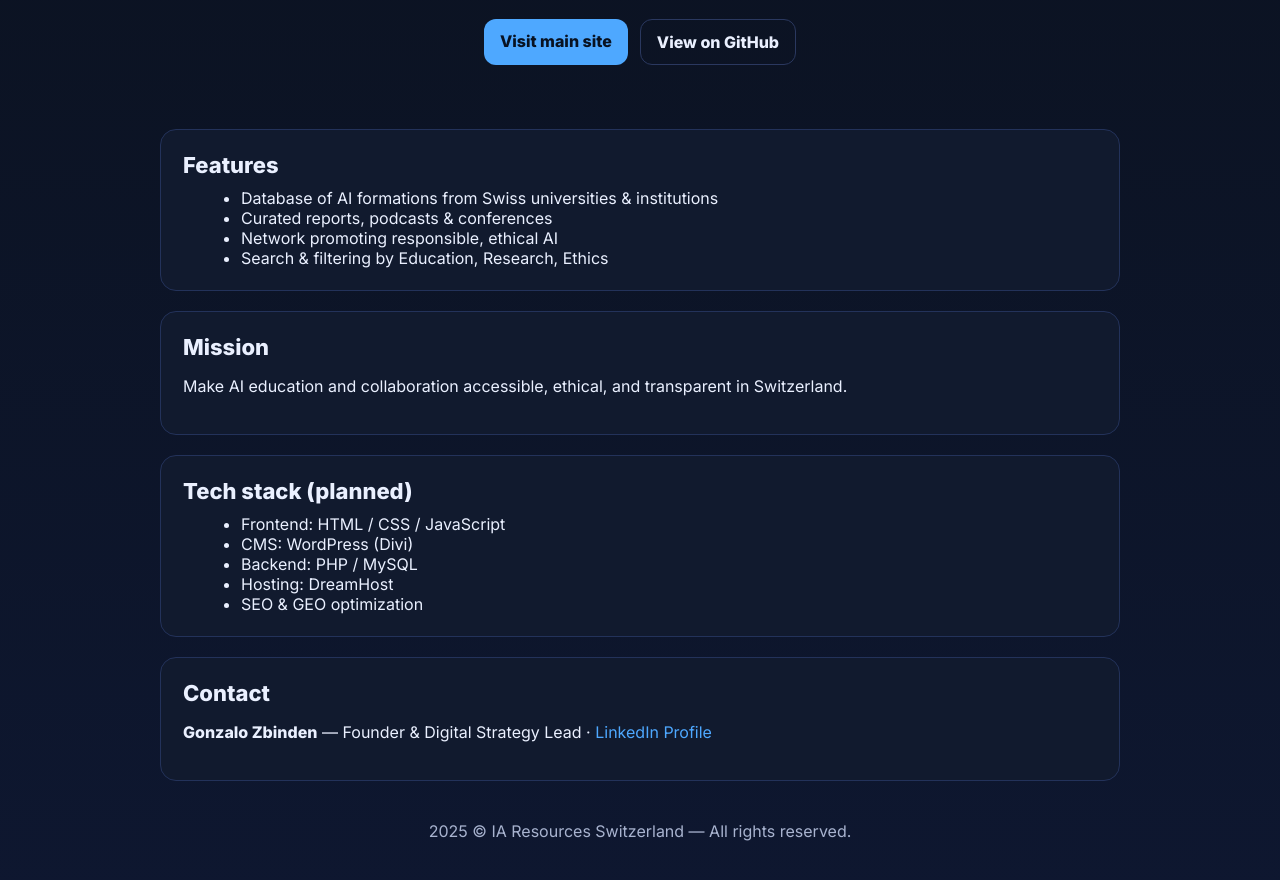
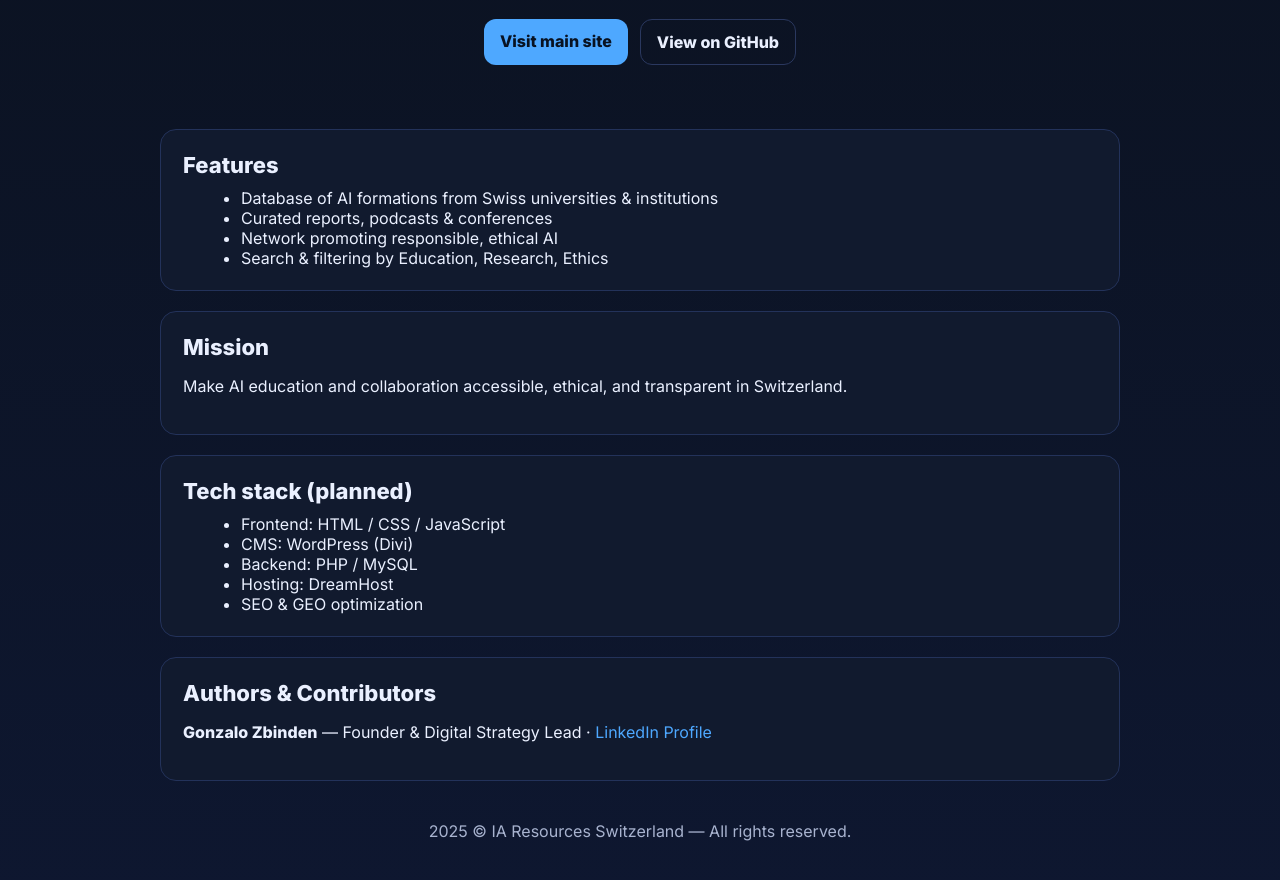
Before and after one commit to g-zbinden/IA-Resources, a plain HTML site: page index.html in a window 1280 px wide. Shown: the part 216-1096 px from the top of the page. Drawn offline with Linux system fonts and the light colour scheme.

Commit message:
Update index.html

```diff
--- a/index.html
+++ b/index.html
@@ -65,7 +65,7 @@
     </section>
 
    <section>
-  <h2>Contact</h2>
+  <h2>Authors & Contributors</h2>
   <p>
     <strong>Gonzalo Zbinden</strong> — Founder & Digital Strategy Lead ·
     <a href="https://www.linkedin.com/in/zbinden-geneve/" target="_blank" rel="noopener">
```
